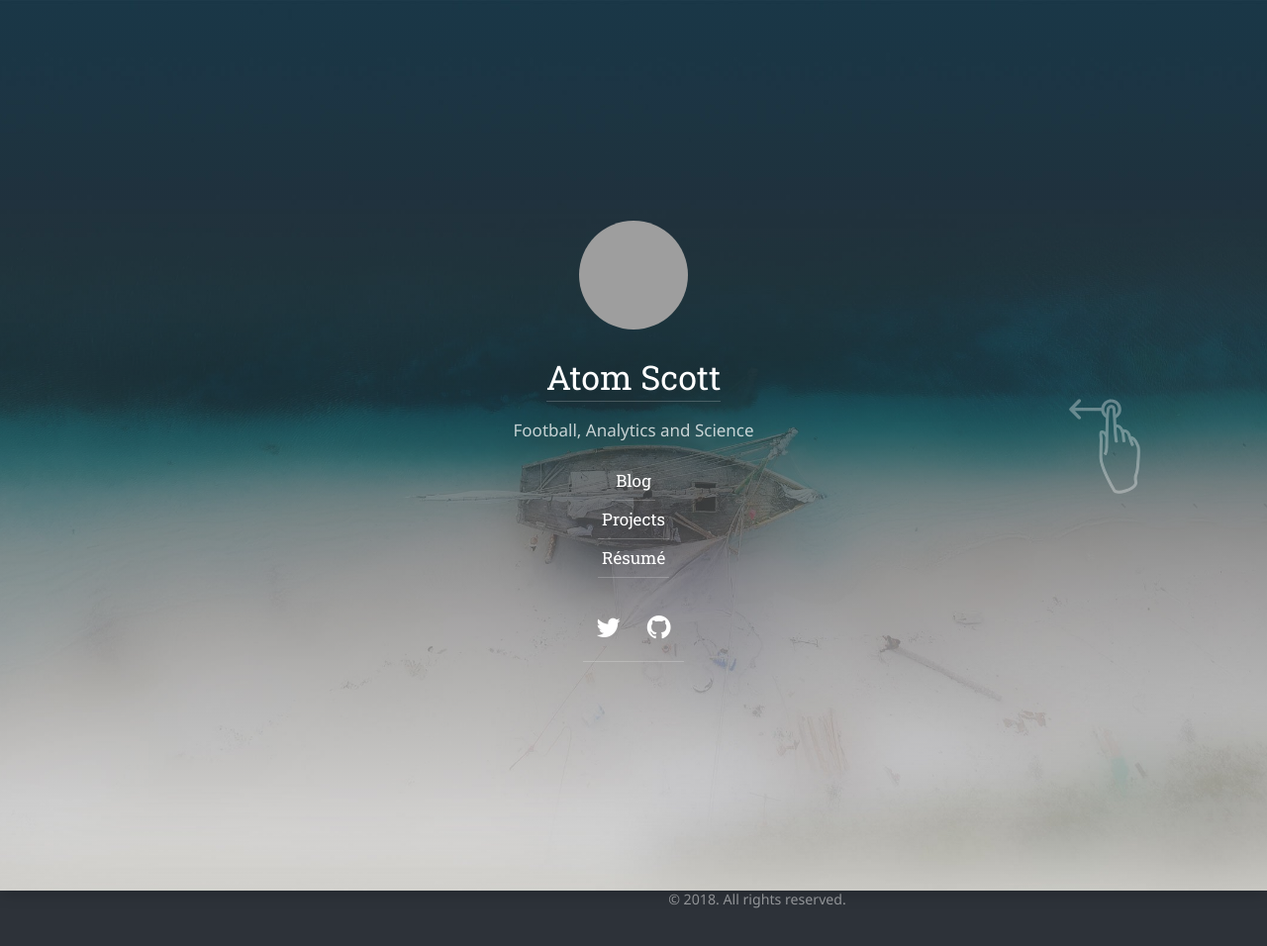
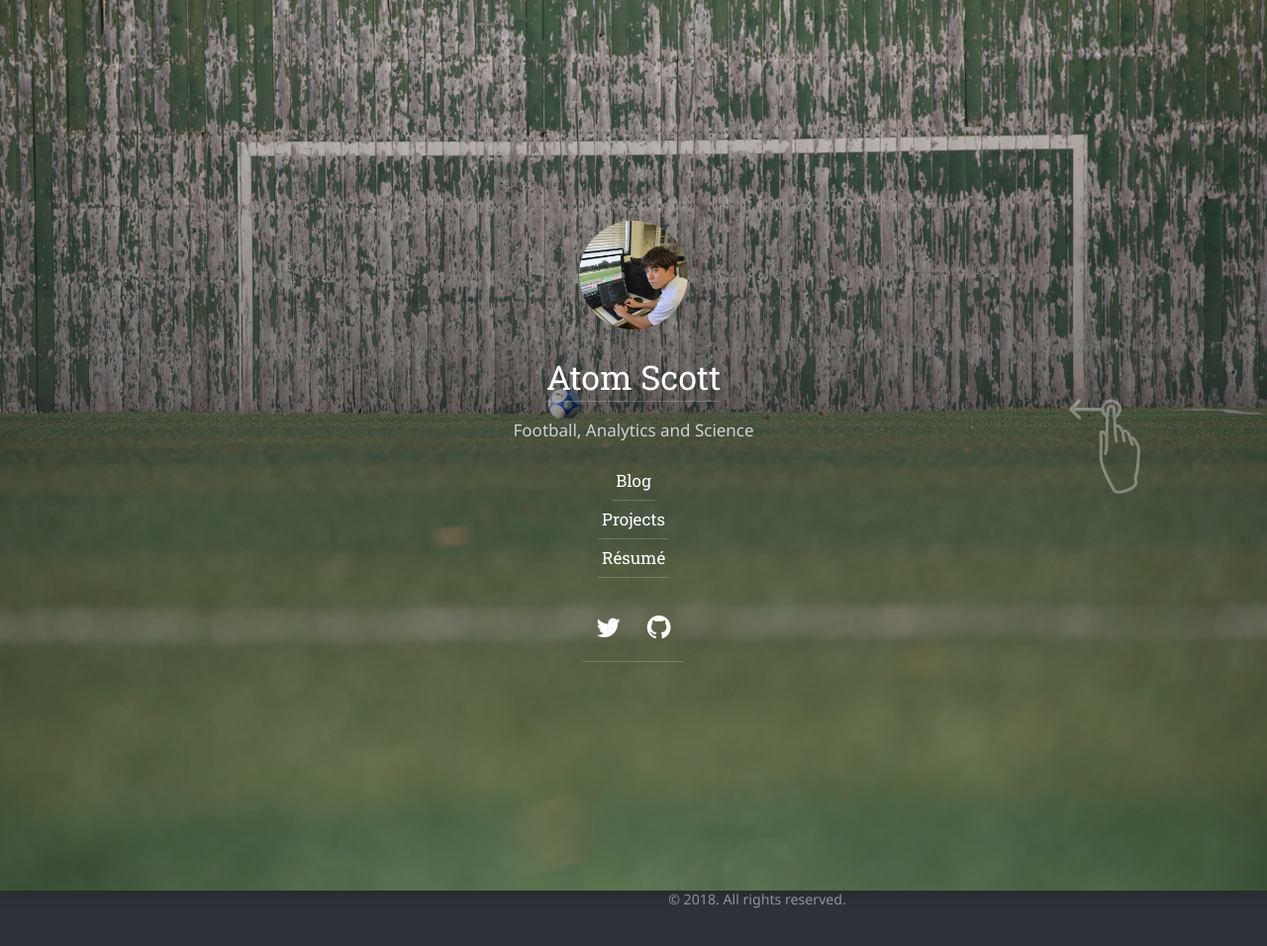
Before and after one commit to AtomScott/atomscott.github.io, a Jekyll site: the page built from index.md, in a window 1280 px wide. Shown: the whole page at 99% size. Built offline with Jekyll 4.4.1, drawn with Linux system fonts in a browser that asks for light colours; some web fonts are replaced; our own code applies the rules of GitHub Pages for plain Markdown files; grey boxes are pictures that could not be loaded.

Commit message:
add images

```diff
--- a/_config.yml
+++ b/_config.yml
@@ -37,7 +37,7 @@ keywords:              [Football, Analytics and Science]
 # A (square) logo for your site.
 # If provided, it will be shown at the top of the sidebar.
 # It also used by the `jekyll-seo-tag` plugin.
-logo:                  /assets/images/profile.jpg
+logo:                  /assets/img/profile.jpg
 
 # This should be the same author as first entry in `_data/authors.yml`.
 author:
@@ -78,7 +78,7 @@ paginate_path:         /blog/page-:num/
 # ========================================================================================
 
 # Sidebar image and theme color of the site.
-accent_image:          /assets/img/sidebar-bg.jpg
+accent_image:          /assets/img/pitch.jpg
 accent_color:          rgb(79,177,186)
 
 # This is used for the `theme-color` meta tag,
```
